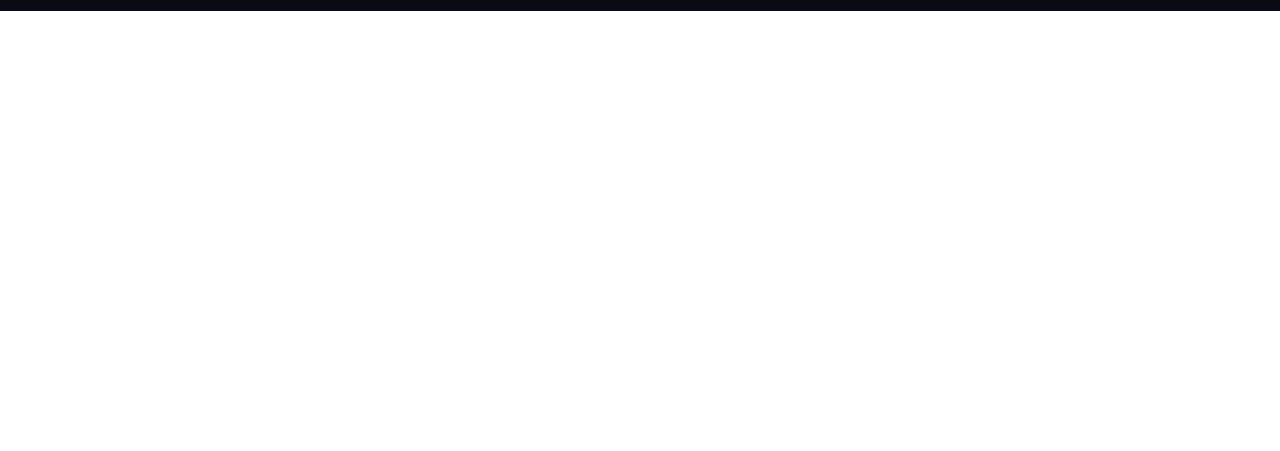
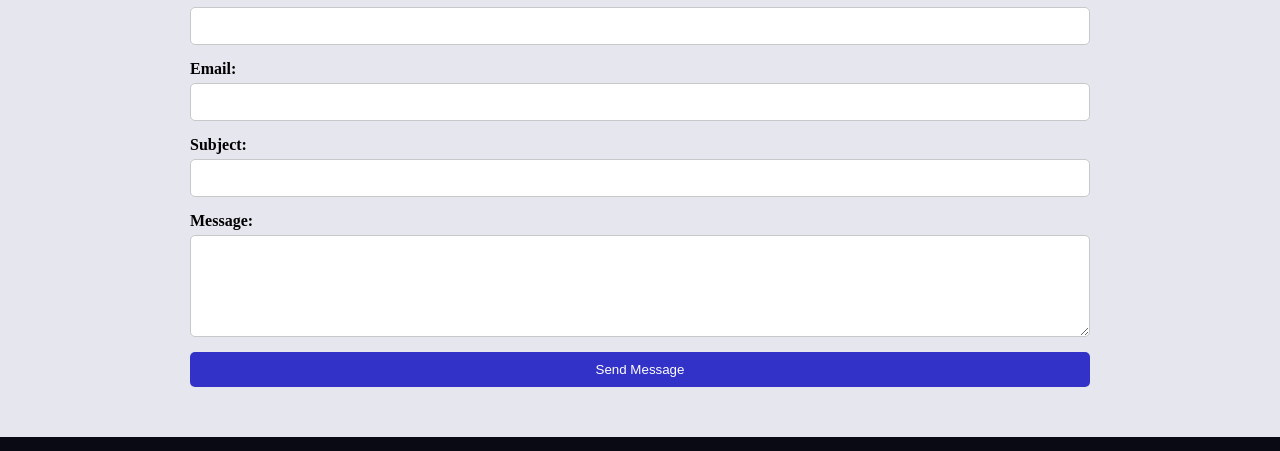
Before and after one commit to boshuua/portfolio, a plain HTML site: page index.html in a window 1280 px wide. Shown: the part 1361-1812 px from the top of the page. Before the commit the page ends 1372 px from the top, so only its background shows below. Drawn offline with Linux system fonts and the light colour scheme.

Commit message:
Added Contact Form

```diff
--- a/index.html
+++ b/index.html
@@ -1,5 +1,6 @@
 <!DOCTYPE html>
 <html lang="en">
+
 <head>
     <meta charset="UTF-8">
     <meta name="viewport" content="width=device-width, initial-scale=1.0">
@@ -9,6 +10,7 @@
     <link rel="icon" type="image/x-icon" href="favicon/favicon.ico">
     <script src="https://kit.fontawesome.com/ac6d0c0a18.js" crossorigin="anonymous"></script>
 </head>
+
 <body id="top">
     <div id="bg-img"></div>
     <header>
@@ -27,7 +29,8 @@
                         <h3>Hey There!</h3>
                         <p>
                             I am currently a degree apprentice at a company in weston-super-mare.
-                                I am atteneding a course at Weston College and developing new pieces of code for my company and for myself.
+                            I am atteneding a course at Weston College and developing new pieces of code for my company
+                            and for myself.
                             <a id="link" href="#projects">Projects</a> down below in this page.
                         </p>
                     </div>
@@ -50,7 +53,8 @@
                         </tr>
                     </table>
                     <div class="card-btns">
-                            <a class="card-btn" href="https://github.com/boshuua" target="_blank"><i class="fa-brands fa-github"></i> Github</a>
+                        <a class="card-btn" href="https://github.com/boshuua" target="_blank"><i
+                                class="fa-brands fa-github"></i> Github</a>
                     </div>
                 </div>
 
@@ -88,31 +92,66 @@
                     <div class="edu-card edu-prj-card">
                         <h3>Weston College - T-Level</h3>
                         <p>Sept, 2022 - 2024</p>
-                            <p>Course website at <a href="https://www.weston.ac.uk/what-can-i-study/courses-16-18-year-olds/computing-and-digital-technologies-t-levels/digital-0" target="_blank">Weston College</a></p>
+                        <p>Course website at <a
+                                href="https://www.weston.ac.uk/what-can-i-study/courses-16-18-year-olds/computing-and-digital-technologies-t-levels/digital-0"
+                                target="_blank">Weston College</a></p>
                     </div>
                     <div class="edu-card edu-prj-card">
                         <h3>UCW - Degree Apprentice</h3>
                         <p>Sept, 2024 - Now</p>
-                            <p>Course website at <a href="https://www.ucw.ac.uk/courses/digital-and-technology-solutions-bsc-hons/" target="_blank">UCW</a></p>
+                        <p>Course website at <a
+                                href="https://www.ucw.ac.uk/courses/digital-and-technology-solutions-bsc-hons/"
+                                target="_blank">UCW</a></p>
                     </div>
                 </div>
                 <div id="projects" class="edu-prj-cards-cont">
                     <h2>Projects</h2>
-                        <a class="prj-card edu-prj-card" href="https://github.com/boshuua/MovieWatchlist" target="_blank"><div>
+                    <a class="prj-card edu-prj-card" href="https://github.com/boshuua/MovieWatchlist" target="_blank">
+                        <div>
                             <h3>MovieWatchlist</h3>
                             <p>Last Updated at 18/7/24</p>
                             <p>A command line program that reads a csv of selected movies that can be added to a list.
-                                The list can be sorted by genre, rating, and year. The list can also be saved and loaded.</p>
+                                The list can be sorted by genre, rating, and year. The list can also be saved and
+                                loaded.</p>
                             </p>
-                        </div></a>
-                        <a class="prj-card edu-prj-card" href="https://github.com/boshuua/Chat-App" target="_blank"><div>
+                        </div>
+                    </a>
+                    <a class="prj-card edu-prj-card" href="https://github.com/boshuua/Chat-App" target="_blank">
+                        <div>
                             <h3>Chat-App</h3>
                             <p>Last Updated at 21/8/24</p>
-                            <p>This chat app creates a connection between as many sessions as it is open and allows users to create a username and chat across a network.</p>
+                            <p>This chat app creates a connection between as many sessions as it is open and allows
+                                users to create a username and chat across a network.</p>
                             </p>
-                        </div></a>
+                        </div>
+                    </a>
                 </div>
             </div>
+        </section>
+        <section id="contact-section">
+            <div id="contact-container">
+                <h2>Contact Me</h2>
+                <form id="contact-form">
+                    <div class="form-group">
+                        <label for="name">Name:</label>
+                        <input type="text" id="name" name="name" required>
+                    </div>
+                    <div class="form-group">
+                        <label for="email">Email:</label>
+                        <input type="email" id="email" name="email" required>
+                    </div>
+                    <div class="form-group">
+                        <label for="subject">Subject:</label>
+                        <input type="text" id="subject" name="subject" required>
+                    </div>
+                    <div class="form-group">
+                        <label for="message">Message:</label>
+                        <textarea id="message" name="message" rows="5" required></textarea>
+                    </div>
+                    <button type="submit" class="form-btn">Send Message</button>
+                </form>
+            </div>
+
         </section>
     </main>
     <footer>
@@ -123,4 +162,5 @@
         <a id="top" href="#top">Back To Top <i class="fa-solid fa-arrow-up"></i></a>
     </footer>
 </body>
+
 </html>
--- a/main.css
+++ b/main.css
@@ -409,3 +409,110 @@ footer #top:active {
     }
 
 }
+#contact-section {
+
+    display: flex;
+
+    justify-content: center;
+
+    background: rgba(10, 10, 100, .1);
+
+    padding: 50px 0;
+
+}
+
+
+#contact-container {
+
+    text-align: center;
+
+    width: 900px;
+
+    margin: 0 20px;
+
+}
+
+
+#contact-form {
+
+    display: flex;
+
+    flex-direction: column;
+
+    gap: 15px;
+
+    margin-top: 20px;
+
+}
+
+
+.form-group {
+
+    display: flex;
+
+    flex-direction: column;
+
+    align-items: flex-start;
+
+}
+
+
+label {
+
+    font-weight: bold;
+
+    margin-bottom: 5px;
+
+}
+
+
+input, textarea {
+
+    width: 100%;
+
+    padding: 10px;
+
+    border: 1px solid rgb(200, 200, 200);
+
+    border-radius: 5px;
+
+    font-size: 14px;
+
+    transition: border-color 0.3s ease;
+
+}
+
+
+input:focus, textarea:focus {
+
+    border-color: rgb(50, 50, 200);
+
+    outline: none;
+
+}
+
+
+.form-btn {
+
+    background-color: rgb(50, 50, 200);
+
+    color: white;
+
+    padding: 10px 15px;
+
+    border: none;
+
+    border-radius: 5px;
+
+    cursor: pointer;
+
+    transition: background-color 0.3s ease;
+
+}
+
+
+.form-btn:hover {
+
+    background-color: rgb(30, 30, 150);
+
+}
```
Lines whose indentation alone changed are shown as unchanged.
